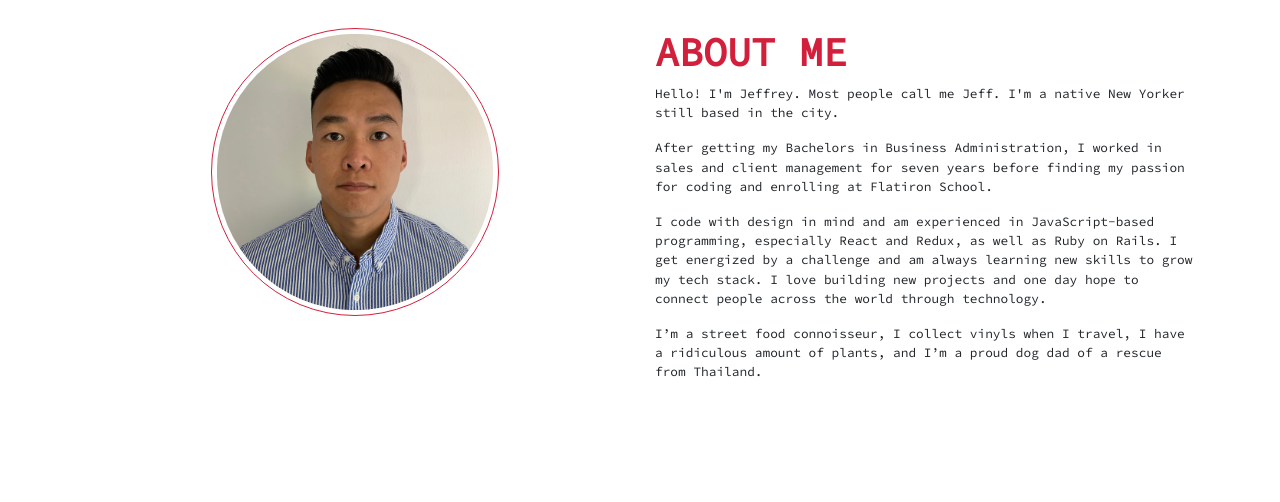
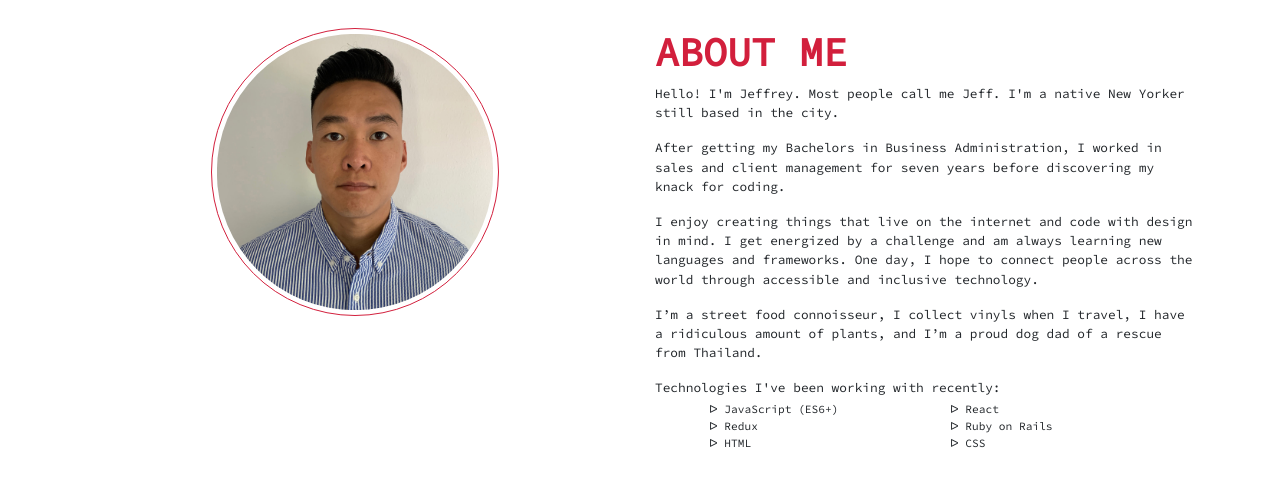
Before and after one commit to jeffreyc86/portfolio, a React (Create React App) app: page / in a window 1280 px wide. Shown: the part 820-1322 px from the top of the page. Built offline with nearby package versions, Linux system fonts and the light colour scheme.

Commit message:
CSS changes

```diff
--- a/src/components/About.js
+++ b/src/components/About.js
@@ -17,14 +17,34 @@ function About () {
                         Hello! I'm Jeffrey. Most people call me Jeff. I'm a native New Yorker still based in the city.
                     </p>
                     <p className="about mb-3">
-                        After getting my Bachelors in Business Administration, I worked in sales and client management for seven years before finding my passion for coding and enrolling at Flatiron School.
+                        After getting my Bachelors in Business Administration, I worked in sales and client management for seven years before discovering my knack for coding.
                     </p>
                     <p className="about mb-3">
-                        I code with design in mind and am experienced in JavaScript-based programming, especially React and Redux, as well as Ruby on Rails. I get energized by a challenge and am always learning new skills to grow my tech stack. I love building new projects and one day hope to connect people across the world through technology.
+                    I enjoy creating things that live on the internet and code with design in mind. I get energized by a challenge and am always learning new languages and frameworks. One day, I hope to connect people across the world through accessible and inclusive technology.
                     </p>
-                    <p className="about mb-0">
+                    <p className="about mb-3">
                         I’m a street food connoisseur, I collect vinyls when I travel, I have a ridiculous amount of plants, and I’m a proud dog dad of a rescue from Thailand.
                     </p>
+                    <p className="about mb-1">
+                        Technologies I've been working with recently:
+                    </p>
+                    <table class="table mb-0">
+                        <tbody>
+                            <tr>
+                                <td><span className="skill-arrow">ᐅ</span> JavaScript (ES6+)</td>
+                                <td><span className="skill-arrow">ᐅ</span> React</td>
+                            </tr>
+                            <tr>
+                                <td><span className="skill-arrow">ᐅ</span> Redux</td>
+                                <td><span className="skill-arrow">ᐅ</span> Ruby on Rails</td>
+                            </tr>
+                            <tr>
+                                <td><span className="skill-arrow">ᐅ</span> HTML</td>
+                                <td><span className="skill-arrow">ᐅ</span> CSS</td>
+                            </tr>
+                        </tbody>
+                    </table>
+
                 </div>
             </div>
         </div>
--- a/src/index.css
+++ b/src/index.css
@@ -9,9 +9,16 @@
 :root {
   --primary-color: #D21f3c;
   --nav-grey: #f7f8fa;
-  --primary-light-grey: #f4f4f4;
   --primary-grey: #ccd1d9;
-  --primary-dark-grey: #666666;
+
+  --primary-light-dark: #1d1d1d;
+  --primary-medium-dark: #181818;
+  --primary-dark: #000000;
+  --primary-light-grey: #909096;
+  --primary-medium-grey: #757575;
+  --primary-dark-grey: #515152;
+  --primary-aqua: #2efcd8;
+  --primary-pink: #fc185a;
 }
 body {
   font-family: 'Source Code Pro', monospace;
@@ -377,6 +384,18 @@ nav ul li {
   .about{
     font-size: .7rem;
   }
+}
+
+/*------------------------ SKILLS ------------------------*/
+.table{
+  width: 80% !important;
+  margin: 0 auto;
+}
+
+.table td{
+  border: none !important;
+  padding: 0 !important;
+  font-size: 0.7rem !important;
 }
 
 /********************************* EXPERIENCE *********************************/
```
